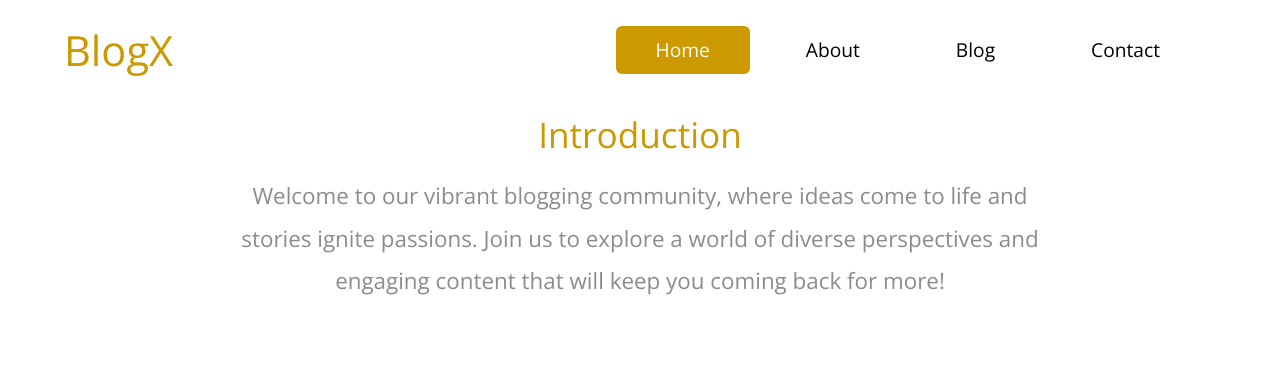
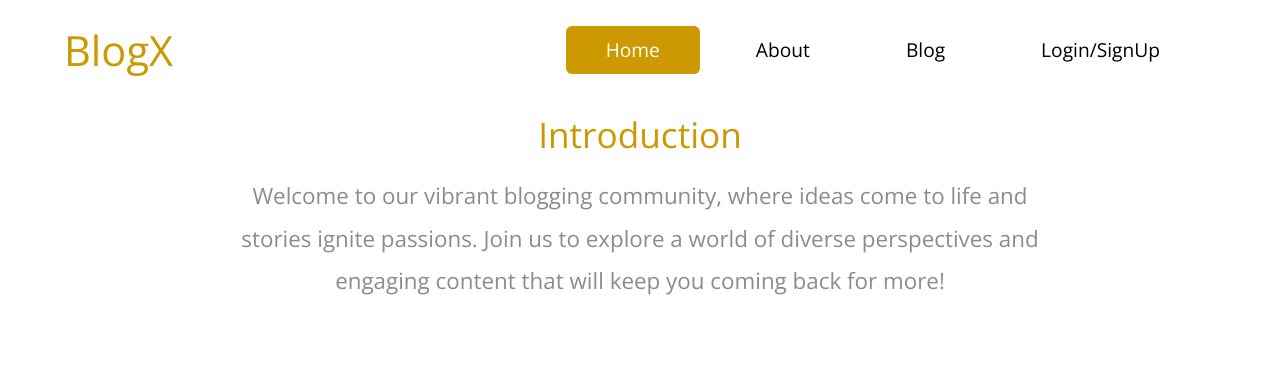
Before and after one commit to gSayak/BlogX, a PHP site: page /dashboard.php in a window 1280 px wide. Shown: the top 379 px of the page. Run offline with PHP 8.4, Linux system fonts and the light colour scheme; some libraries are stand-ins or nearby versions.

Commit message:
added link to login

```diff
--- a/dashboard.php
+++ b/dashboard.php
@@ -50,7 +50,7 @@ http://www.templatemo.com/tm-488-classic
                                     <a href="blog.html" class="nav-link">Blog</a>
                                 </li>
                                 <li class="nav-item">
-                                    <a href="contact.html" class="nav-link">Contact</a>
+                                    <a href="index.php" class="nav-link">Login/SignUp</a>
                                 </li>
                             </ul>
                         </div>
```
